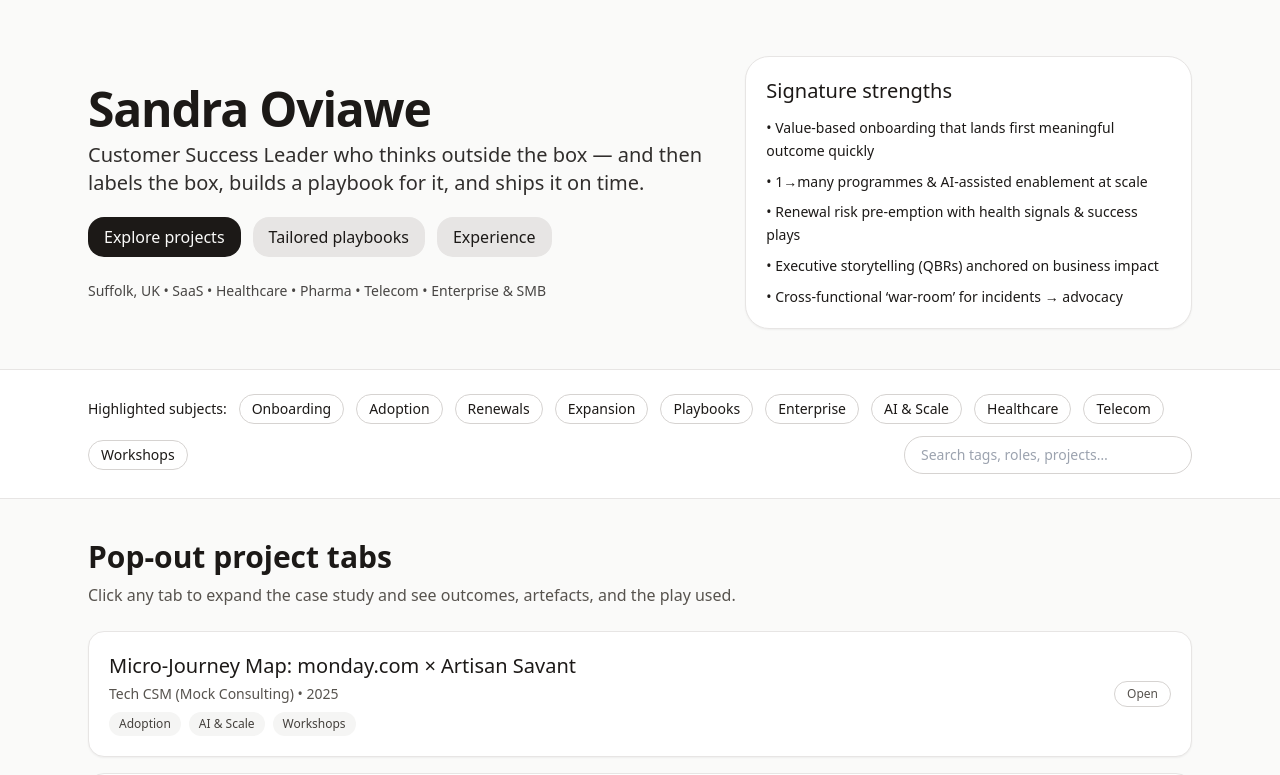
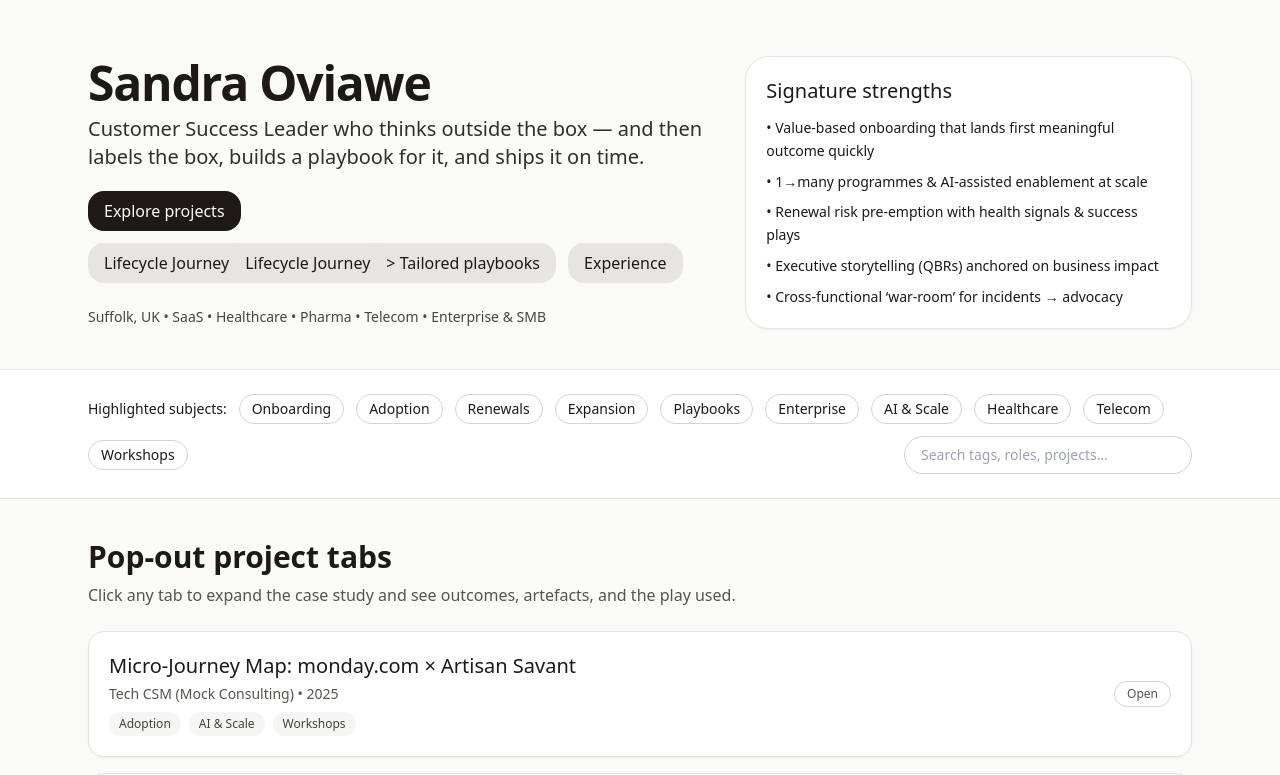
Before and after one commit to sandraovjones-sudo/Sandra-Oviawe-CSM, a React (Vite) app: page / in a window 1280 px wide. Shown: the top 775 px of the page. Built offline with nearby package versions, Linux system fonts and the light colour scheme.

Commit message:
Update App.jsx

```diff
--- a/src/App.jsx
+++ b/src/App.jsx
@@ -119,6 +119,9 @@ export default function App() {
                 <a
                   href="#playbooks"
                   className="rounded-2xl px-4 py-2 bg-stone-200 hover:bg-stone-300 transition"
+                >
+                  Lifecycle Journey
+                  <a href="#lifecycle" className="rounded-2xl px-4 py-2 bg-stone-200 hover:bg-stone-300">Lifecycle Journey</a>
                 >
                   Tailored playbooks
                 </a>
```
